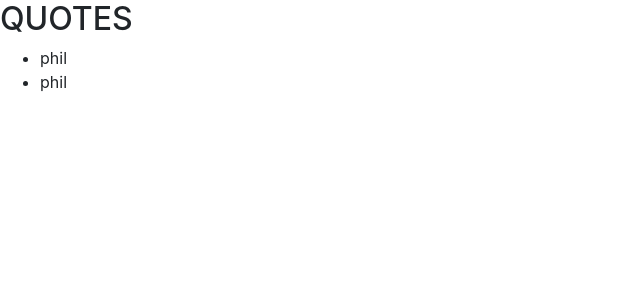
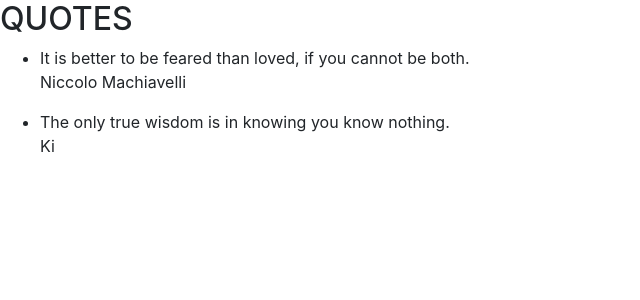
Before and after one commit to verisence/quotes, an Angular app: page / in a window 1280 px wide. Shown: the top 300 px of the page, without its empty margins (0-640 px from the left). Built offline with nearby package versions, Linux system fonts and the light colour scheme.

Commit message:
Add a component to show the quotes details such as the author and the votes. This can later be used to toggle the details on and off.

```diff
--- a/src/app/app.module.ts
+++ b/src/app/app.module.ts
@@ -3,11 +3,13 @@ import { NgModule } from '@angular/core';
 
 import { AppComponent } from './app.component';
 import { QuoteComponent } from './quote/quote.component';
+import { QuoteDetailsComponent } from './quote-details/quote-details.component';
 
 @NgModule({
   declarations: [
     AppComponent,
-    QuoteComponent
+    QuoteComponent,
+    QuoteDetailsComponent
   ],
   imports: [
     BrowserModule
--- /dev/null
+++ b/src/app/quote-details/quote-details.component.html
@@ -0,0 +1,3 @@
+<p>
+  {{quote.author}}
+</p>
--- /dev/null
+++ b/src/app/quote-details/quote-details.component.ts
@@ -0,0 +1,17 @@
+import { Component, OnInit, Input } from '@angular/core';
+import { Quote } from '../quote';
+
+@Component({
+  selector: 'app-quote-details',
+  templateUrl: './quote-details.component.html',
+  styleUrls: ['./quote-details.component.css']
+})
+export class QuoteDetailsComponent implements OnInit {
+
+  @Input() quote:Quote
+  constructor() { }
+
+  ngOnInit() {
+  }
+
+}
--- a/src/app/quote/quote.component.html
+++ b/src/app/quote/quote.component.html
@@ -1,5 +1,9 @@
 <h2>QUOTES</h2>
 
 <ul>
-  <li *ngFor="let quote of quotes">{{quote.name}}</li>
+  <li *ngFor="let quote of quotes">
+    {{quote.name}}
+    <app-quote-details [quote]='quote'></app-quote-details>
+  </li>
+
 </ul>
--- a/src/app/quote/quote.component.ts
+++ b/src/app/quote/quote.component.ts
@@ -9,8 +9,8 @@ import { Quote } from '../quote'
 export class QuoteComponent implements OnInit {
 
   quotes = [
-    new Quote(1,'phil','phil',8,9,new Date(2019,8,22)),
-    new Quote(2,'phil','Ki',8,9,new Date(2019,7,22))
+    new Quote(1,'It is better to be feared than loved, if you cannot be both.','Niccolo Machiavelli',8,9,new Date(2019,8,22)),
+    new Quote(2,'The only true wisdom is in knowing you know nothing.','Ki',8,9,new Date(2019,7,22))
   ]
 
   constructor() { }
```
Also changed, not shown: src/app/quote-details/quote-details.component.css (added), 1 other file (tests, documents, lock files or other folders).
